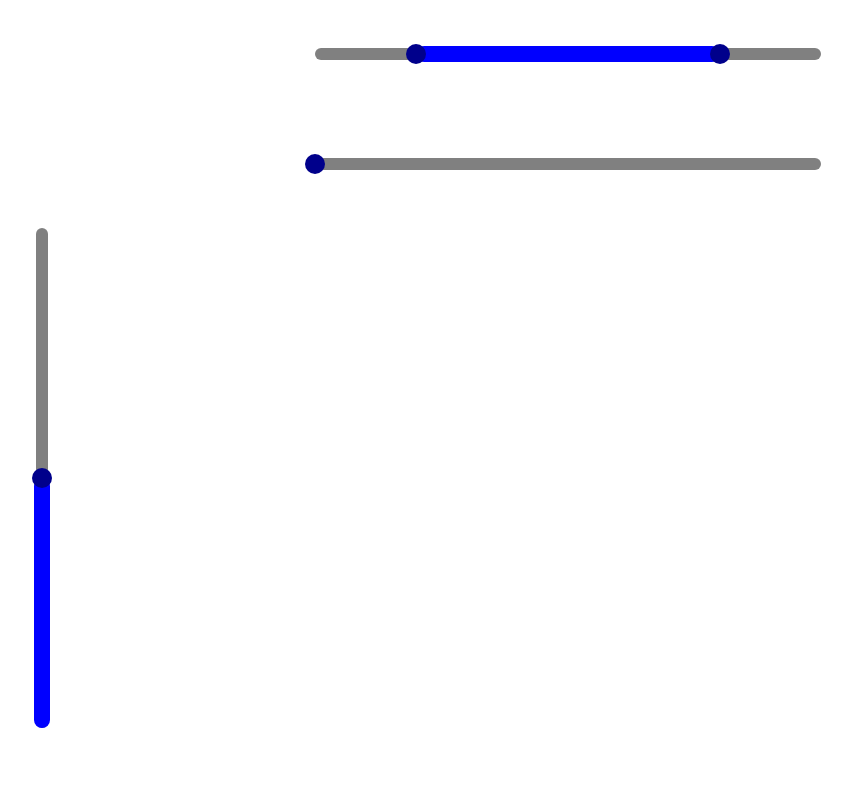
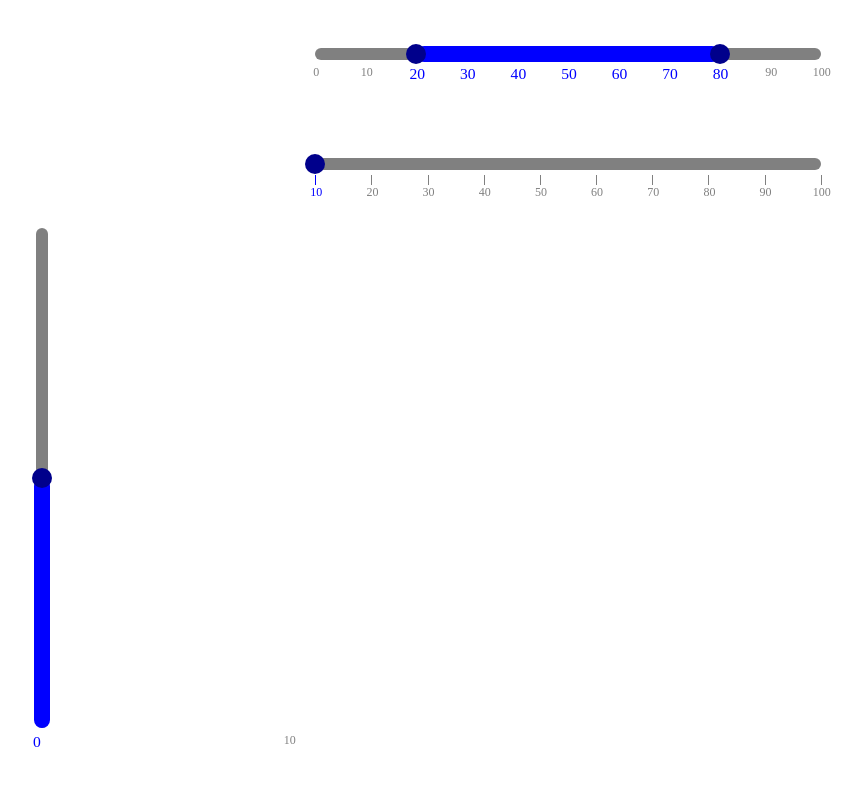
Before and after one commit to Euyevnc/RangeSlider, a website built with webpack: page src/index.pug in a window 1280 px wide. Shown: the whole page, without its empty margins (72-934 px from the left). Built offline with nearby package versions, Linux system fonts and the light colour scheme.

Commit message:
scale 0f values was done

```diff
--- a/src/main.scss
+++ b/src/main.scss
@@ -4,6 +4,9 @@
         & .RangeSlider__line{
             height: 100%;
             position: relative;
+        }
+        & .Meaninigs__mainline{
+
         }
     }
     &_orient_horizontal{
@@ -13,15 +16,39 @@
             position: relative;
         }
     }
-    & .RangeSlider__tumbler{
+}
+.RangeSlider__tumbler{
     position: absolute;
     display: inline-block;
     z-index: 11;
 
 }
-    & .RangeSlider__selected{
+.RangeSlider__selected{
     position: absolute;
     display: inline-block;
     z-index: 10;
 }
+.RangeSlider__meanings{
+    position: relative;
 }
+
+.Meaninigs__mainline{
+    width: 100%;
+    display: flex;
+    justify-content: flex-start;
+    align-items: flex-start;
+    padding: 5px 0 0 0;
+}
+.Meaninigs__cell{
+    position: relative;
+    flex-shrink: 0;
+    box-sizing: border-box;
+    &>span{
+        position: absolute;
+        top: 100%;
+        transform: translateX(-50%);
+    }
+}
+.Meaninigs__cell_meaning_final{
+
+}
--- a/src/main.ts
+++ b/src/main.ts
@@ -27,7 +27,7 @@ function CreateSlider(options:object){
 
         updated: Function;
 
-        constructor({ range = 100,  start = 0, end=null, origin = 0, step=1}){
+        constructor({ origin = 0, range = 100,  start = 0, end=null, step=1}){
             this._start = Math.max(start - origin, 0)
             this._end = end === null ? range : Math.min(range, Math.max(this.start, end-origin) )
             this.range = range
@@ -97,6 +97,7 @@ function CreateSlider(options:object){
         element: HTMLElement;
         orient: string;
         type: string;
+        meaning: boolean;
         origin: number;
         size: number;
         range: number;
@@ -106,8 +107,91 @@ function CreateSlider(options:object){
         tumbler: {html: string; elements:NodeListOf<Element>;orient: string; type: string; size: string; color: string; roundness: string; borders: string; onclick: EventListener; onfocus: EventListener; render: Function};
         line: {element: HTMLElement;orient: string; weight: string; color: string; roundness: string; borders: string; render: Function}
         selected : {html: string; element: HTMLElement; orient: string; color: string; weight: string;roundness: string; render: Function}
+        meanings : {element: HTMLElement; orient: string; origin: number; range: number; interval: number;length:string; fontSize:string; color:string; colorActive:string; scale: number; render: Function; update: Function }
 
         tumblerShifted: Function;
+
+
+        meaningsClass = class{
+            element: HTMLElement;
+            orient: string;
+            origin: number;
+            range: number;
+            interval: number;
+            length: string;
+            fontSize:string
+            color:string
+            colorActive:string
+            scale: number
+
+            constructor(data:{orient: string; origin: number; range: number; interval: number;length:string; fontSize:string; color: string; colorActive:string;scale: number; }){
+                this.orient = data.orient
+                this.origin = data.origin
+                this.range = data.range
+                this.interval = data.interval
+                this.length = data.length
+                this.fontSize = data.fontSize
+                this.color = data.color
+                this.colorActive = data.colorActive
+                this.scale = data.scale || 1
+            }
+            render(){
+                let container = this.element =  root.querySelector(".RangeSlider__meanings")
+                let intervals = this.range/ this.interval
+
+                let flexcont = document.createElement("div")
+                flexcont.classList.add("Meaninigs__mainline")
+
+                container.append(flexcont)
+
+                let cell = document.createElement("span")
+                cell.classList.add("Meaninigs__cell")
+                cell.style.width = 100/intervals + "%"
+                cell.style.borderLeft = `1px solid ${this.color}`
+                cell.style.height = this.length;
+                cell.style.color = this.color
+                cell.style.fontSize = this.fontSize
+
+                let createCell = (int:number)=>{
+                    let currentCell = (cell.cloneNode(true) as HTMLSpanElement)
+                    currentCell.classList.add(`Meaninigs__cell_meaning_${int}`)
+
+                    let amountCont = document.createElement("span")
+                    amountCont.innerHTML = int.toString()
+                    currentCell.append(amountCont)
+
+                    flexcont.append(currentCell)
+                }
+
+                createCell(this.origin)
+
+                for( let i=1; i<intervals; i++){
+                    createCell(i*this.interval+this.origin)
+                }
+                createCell(this.range+this.origin)
+            }
+
+
+            update(fir: number, sec:number){
+                this.element.querySelectorAll(".Meaninigs__cell").forEach(el=>{
+                    let elem = el as HTMLElement
+                    let amount = +el.querySelector("span").innerHTML
+
+                    if( amount>= (this.range/100 *fir + this.origin) && amount<=(this.range/100 *sec + this.origin) ){
+                        elem.style.color = this.colorActive
+                        elem.style.borderLeft = `1px solid ${this.colorActive}`
+                        elem.style.fontSize = `calc( ${this.fontSize}*${this.scale} )`
+                        elem.style.height = `calc( ${this.length}*${this.scale} )`
+                    }
+                    else{
+                        elem.style.color = this.color
+                        elem.style.borderLeft = `1px solid ${this.color}`
+                        elem.style.fontSize = this.fontSize
+                        elem.style.height = this.length
+                    }
+                })
+            }
+        }
 
         LineClass = class{
             element: HTMLElement;
@@ -196,20 +280,23 @@ function CreateSlider(options:object){
             }
         }
 
-        constructor({orient = "horizontal",type= "range",tumblerSize="20px", tumblerColor="darkblue", tumblerRoundness="50%", tumblerBorders = "none",
-                    lineWeight="12px", lineColor="grey",  lineRoundness="10px", selectedBackground="blue", selectedWeight = "16px"}){
+        constructor({orient = "horizontal",type= "range", origin = 0, range = 100, meanings=true, meaningsInteravl=10,  tumblerSize="20px", tumblerColor="darkblue", tumblerRoundness="50%", tumblerBorders = "none",
+                    lineWeight="12px", lineColor="grey",  lineRoundness="10px", selectedBackground="blue", selectedWeight = "16px", pointerLength = "0px", fontSize="12px", pointerColor="grey", pointerColorSelect="blue", pointerScale=1.3}){
             this.element
             this.orient = orient
             this.type = type
+            this.meaning = meanings
 
             this.tumbler = new this.TumblerClass({orient: orient, type: type, size:tumblerSize ,color:tumblerColor,roundness:tumblerRoundness, borders: tumblerBorders})
 
             this.line = new this.LineClass({orient: orient, weight: lineWeight,color: lineColor, roundness: lineRoundness})
 
             this.selected = new this.SelectedClass({roundness: lineRoundness, orient: orient, weight: selectedWeight, color: selectedBackground})
+
+            if(this.meaning) this.meanings = new this.meaningsClass({orient: orient, origin: origin, range: range, interval: meaningsInteravl, color: pointerColor, colorActive: pointerColorSelect, length: pointerLength, fontSize:fontSize,scale: pointerScale })
         }
-        render(): HTMLElement{
-            root.innerHTML =  `<div class='RangeSlider RangeSlider_orient_${this.orient}'><div class='RangeSlider__line'> ${this.selected.html}${this.tumbler.html}${this.tumbler.html}</div> <div class='RangeSlider__meaning'></div> </div></div>`;
+        render():void{
+            root.innerHTML =  `<div class='RangeSlider RangeSlider_orient_${this.orient}'><div class='RangeSlider__line'> ${this.selected.html}${this.tumbler.html}${this.tumbler.html}</div> <div class='RangeSlider__meanings'></div> </div></div>`;
 
             this.tumbler.onclick = e =>{
                 e.preventDefault()
@@ -255,6 +342,7 @@ function CreateSlider(options:object){
                     document.onkeydown = null;
                 }
             }
+            if(this.meaning) this.meanings.render()
 
             this.line.render()
 
@@ -262,11 +350,8 @@ function CreateSlider(options:object){
 
             this.selected.render()
 
-            if (this.type == "point") this.tumblerShifted({startPrc: 0})
-            else this.tumblerShifted({})
+            this.element = root.querySelector(".RangeSlider")
 
-            this.element = root.querySelector(".RangeSlider")
-            return this.element
         }
 
 
@@ -284,6 +369,7 @@ function CreateSlider(options:object){
                 this.selected.element.style.left = firPos + "%"
                 this.selected.element.style.right = 100 - secPos + "%"
             }
+            if(this.meaning) this.meanings.update(firPos, secPos)
         }
     }
 
@@ -302,6 +388,8 @@ function CreateSlider(options:object){
             this.Presenter.callToView = this.View.viewUpdate.bind(this.View)
 
             this.View.render()
+            if (this.View.type == "point") this.Presenter.shiftReac({startPrc: 0})
+            else this.Presenter.shiftReac({})
         },
         getValue(){
             console.log(`Selected range: ${this.Model.value[0]} — ${this.Model.value[1]}`)
@@ -319,9 +407,9 @@ let elem = document.querySelector(".wrapper>div")
 let elem2 = document.querySelector(".wrapper-two>div")
 let elem3 = document.querySelector(".wrapper-three>div")
 
-let slider = CreateSlider.call(elem, {type: "range",start:20, end : 80, step: 5} )
-let slider2 = CreateSlider.call(elem2, {type: "point", origin: 10, range: 90, end:10, step: 5} )
-let slider3 = CreateSlider.call(elem3, {type: "point", orient:"vertical", origin: 0, end:5, range: 10} )
+let slider = CreateSlider.call(elem, {type: "range",start:20, end : 80, step: 10} )
+let slider2 = CreateSlider.call(elem2, {type: "point", origin: 10, range: 90, end:10, step: 5, pointerLength:"10px", pointerScale:1} )
+let slider3 = CreateSlider.call(elem3, {type: "point", orient:"vertical", origin: 0, interval: 1, range: 10, end:5} )
 
 slider.init()
 slider2.init()
```
Also changed, not shown: dist/main.css, dist/main.js. Lines whose indentation alone changed are shown as unchanged.
